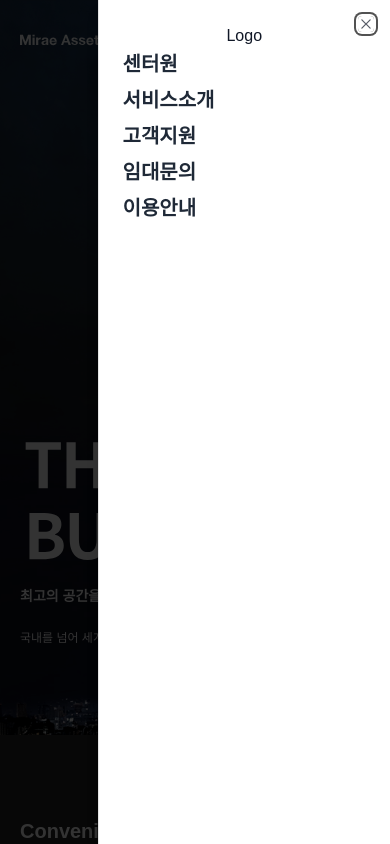
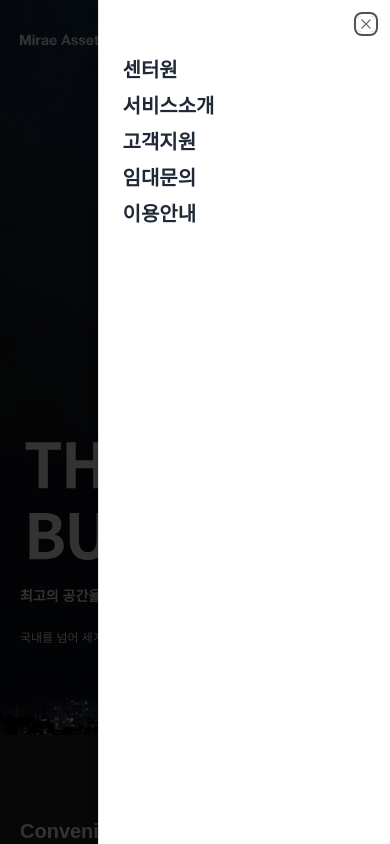
Before and after one commit to wptobibur2021/mirac-asset-center1, a Next.js app: page / in a window 390 px wide. Both pictures are taken after a click on the element 358 px from the left and 39 px from the top of the page. Shown: the top 844 px of the page. Built offline with nearby package versions, Linux system fonts and the light colour scheme.

Commit message:
Completed desing

```diff
--- a/components/ui/MobileMenu.tsx
+++ b/components/ui/MobileMenu.tsx
@@ -1,3 +1,4 @@
+import Image from "next/image";
 import Menu from "../partials/header/Menu";
 import { Sheet, SheetContent, SheetDescription, SheetHeader } from "./sheet";
 
@@ -12,7 +13,13 @@ const MobileMenu = ({
     <Sheet open={isOpen} onOpenChange={setIsOpen}>
       <SheetContent>
         <SheetHeader>
-          <h1>Logo</h1>
+          <Image
+            src="/assets/images/logo.svg"
+            alt="logo"
+            width={300}
+            height={30}
+            className="md:w-[300px] h-[30px] w-[150px]"
+          />
         </SheetHeader>
         <SheetDescription>
           <Menu />
```
